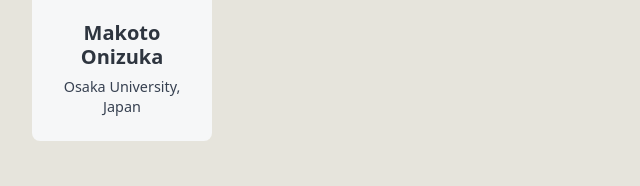
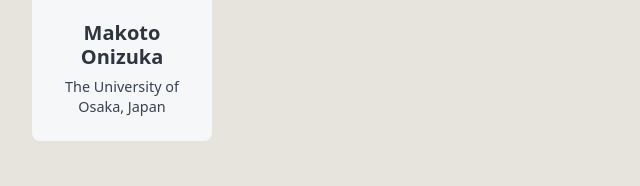
Before and after one commit to adma2027/adma2027.github.io, a plain HTML site: page organisation_committee.html in a window 1280 px wide. Shown: the part 3754-3940 px from the top of the page, 184-824 px from the left. Drawn offline with Linux system fonts and the light colour scheme.

Commit message:
Update organisation_committee.html

```diff
--- a/organisation_committee.html
+++ b/organisation_committee.html
@@ -393,7 +393,7 @@
                         Makoto Onizuka
                       </p>
                       <p class="mb-6 text-orgSmall text-gray-700 leading-5 text-center">
-                        Osaka University, Japan
+                        The University of Osaka, Japan
                       </p>
                     </a>
 
```
